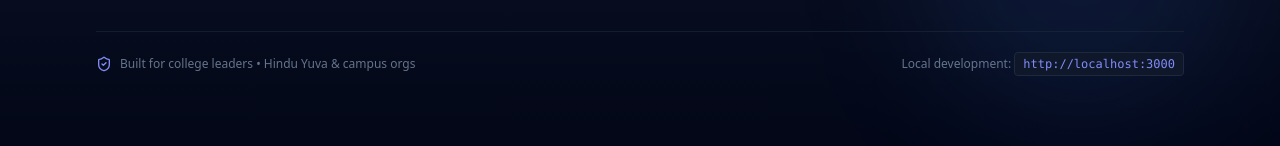
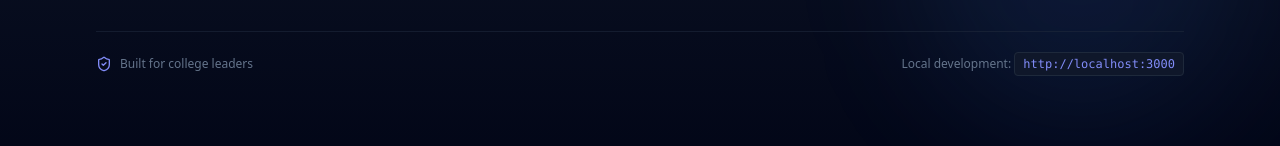
Before and after one commit to HSINGH5911/OrgOS, a Next.js app: page / in a window 1280 px wide. Shown: the part 726-872 px from the top of the page. Built offline with nearby package versions, Linux system fonts and the light colour scheme; no server answers.

Commit message:
smalll text changes

```diff
--- a/src/app/page.tsx
+++ b/src/app/page.tsx
@@ -141,7 +141,7 @@ export default function Home() {
       <footer className="border-t border-slate-800/60 pt-6 flex flex-col sm:flex-row items-center justify-between text-xs text-slate-500 gap-4 z-10">
         <div className="flex items-center gap-2">
           <ShieldCheck className="w-4 h-4 text-indigo-400" />
-          <span>Built for college leaders • Hindu Yuva & campus orgs</span>
+          <span>Built for college leaders</span>
         </div>
         <div>
           <span>Local development: </span>
```
